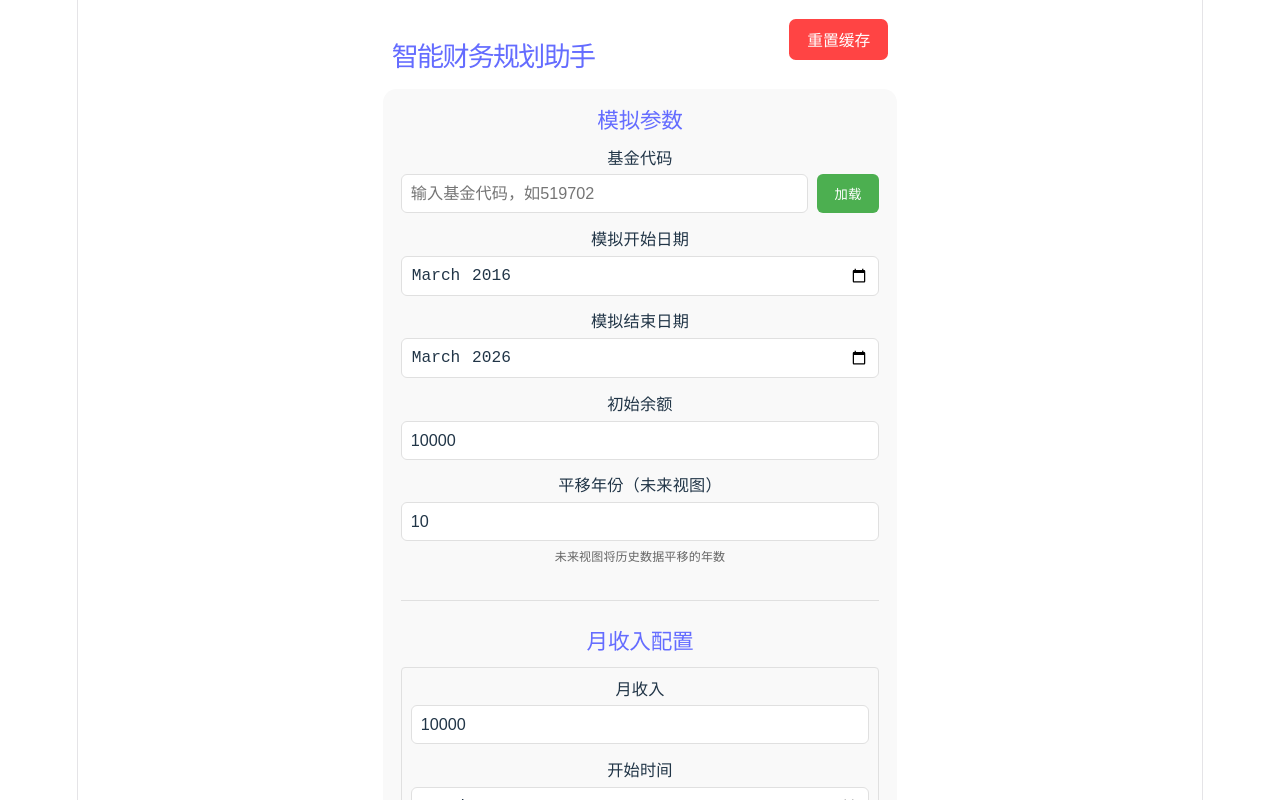
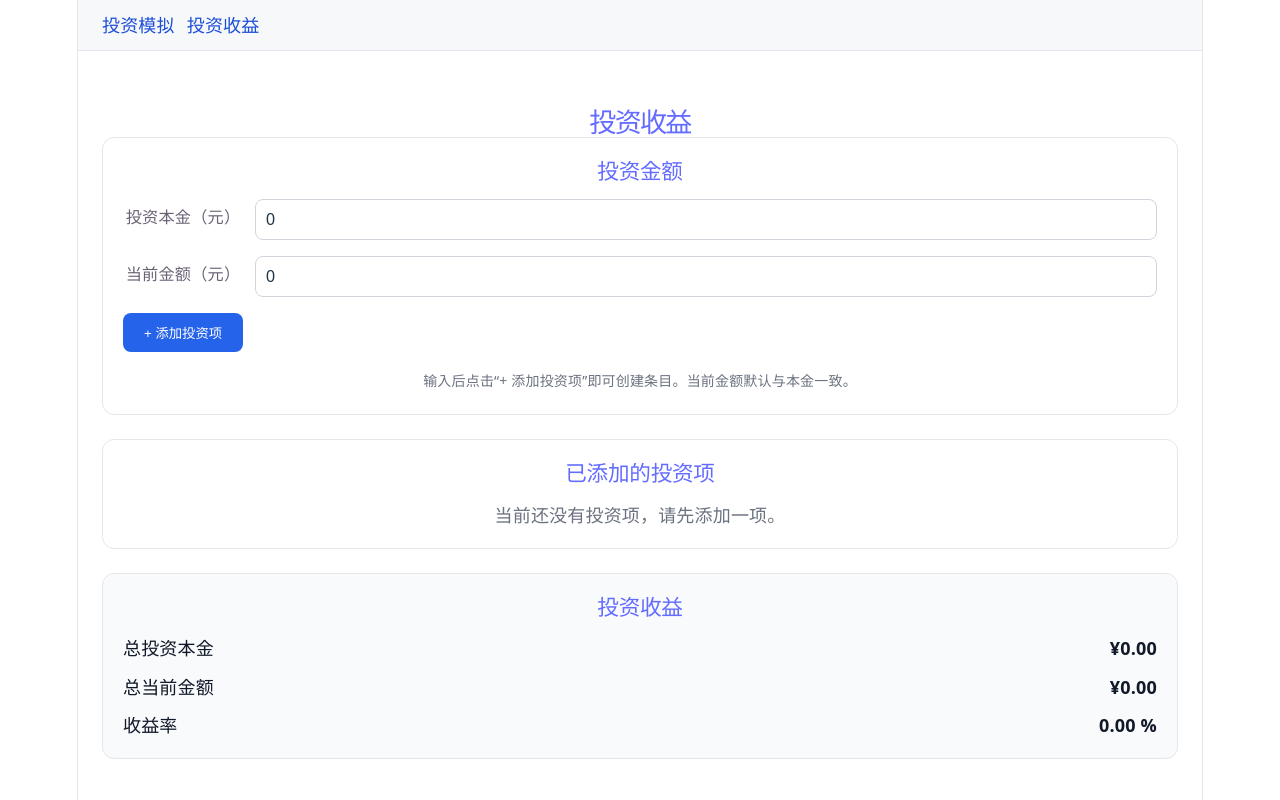
Before and after one commit to qijian-deep/smart-financial-steward, a React (Vite) app: page /returns in a window 1280 px wide. Shown: the top 800 px of the page. Built offline with nearby package versions, Linux system fonts and the light colour scheme.

Commit message:
feat(投资回报)：新增投资回报功能，并支持本地存储

```diff
--- a/package.json
+++ b/package.json
@@ -18,6 +18,7 @@
     "react": "^19.2.4",
     "react-dom": "^19.2.4",
     "react-is": "^19.2.5",
+    "react-router-dom": "^6.14.2",
     "recharts": "^3.8.1"
   },
   "devDependencies": {
--- /dev/null
+++ b/src/components/InvestmentReturns.tsx
@@ -0,0 +1,153 @@
+import { useMemo, useState } from 'react'
+import { investmentReturnsService } from '../services/InvestmentReturnsService'
+import type { InvestmentItem } from '../types'
+
+function formatCurrency(value: number) {
+  return value.toLocaleString('zh-CN', { style: 'currency', currency: 'CNY', maximumFractionDigits: 2 })
+}
+
+function formatPercentage(value: number) {
+  return `${value.toFixed(2)} %`
+}
+
+export default function InvestmentReturns() {
+  const [items, setItems] = useState<InvestmentItem[]>(investmentReturnsService.getItems())
+  const [newPrincipal, setNewPrincipal] = useState<string>('0')
+  const [newCurrentAmount, setNewCurrentAmount] = useState<string>('0')
+
+  const totalPrincipal = useMemo(() => items.reduce((sum, item) => sum + item.principal, 0), [items])
+  const totalCurrent = useMemo(() => items.reduce((sum, item) => sum + item.currentAmount, 0), [items])
+  const returnsPercent = useMemo(() => {
+    if (totalPrincipal <= 0) return 0
+    return ((totalCurrent / totalPrincipal - 1) * 100)
+  }, [totalCurrent, totalPrincipal])
+
+  const saveItems = (nextItems: InvestmentItem[]) => {
+    setItems(nextItems)
+    investmentReturnsService.saveItems(nextItems)
+  }
+
+  const handleAddItem = () => {
+    const principal = Number(newPrincipal)
+    const currentAmount = Number(newCurrentAmount)
+    if (principal <= 0 || currentAmount < 0) return
+
+    const nextItem: InvestmentItem = {
+      id: `${Date.now()}-${Math.random().toString(16).slice(2)}`,
+      principal,
+      currentAmount: currentAmount || principal
+    }
+
+    saveItems([...items, nextItem])
+    setNewPrincipal('0')
+    setNewCurrentAmount(String(principal))
+  }
+
+  const handleUpdateItem = (id: string, field: 'principal' | 'currentAmount', value: number) => {
+    const nextItems = items.map((item) => item.id === id ? { ...item, [field]: value } : item)
+    saveItems(nextItems)
+  }
+
+  return (
+    <div style={{ padding: 24, fontFamily: 'system-ui, -apple-system, BlinkMacSystemFont, "Segoe UI", sans-serif' }}>
+      <h1>投资收益</h1>
+      <section style={{ marginBottom: 24, padding: 20, border: '1px solid #e5e7eb', borderRadius: 12, background: '#ffffff' }}>
+        <h2 style={{ marginBottom: 16 }}>投资金额</h2>
+        <div style={{ display: 'grid', gap: 16, marginBottom: 16 }}>
+          <div style={{ display: 'flex', gap: 12, alignItems: 'center' }}>
+            <label style={{ width: 120 }}>投资本金（元）</label>
+            <input
+              type="number"
+              value={newPrincipal}
+              min={0}
+              step={100}
+              onChange={(event) => setNewPrincipal(event.target.value)}
+              style={{ flex: 1, padding: 10, border: '1px solid #d1d5db', borderRadius: 8 }}
+            />
+          </div>
+          <div style={{ display: 'flex', gap: 12, alignItems: 'center' }}>
+            <label style={{ width: 120 }}>当前金额（元）</label>
+            <input
+              type="number"
+              value={newCurrentAmount}
+              min={0}
+              step={100}
+              onChange={(event) => setNewCurrentAmount(event.target.value)}
+              style={{ flex: 1, padding: 10, border: '1px solid #d1d5db', borderRadius: 8 }}
+            />
+          </div>
+          <button
+            type="button"
+            onClick={handleAddItem}
+            style={{ width: 120, padding: '10px 16px', border: 'none', borderRadius: 8, background: '#2563eb', color: '#ffffff', cursor: 'pointer' }}
+          >
+            + 添加投资项
+          </button>
+        </div>
+        <div style={{ marginTop: 12 }}>
+          <div style={{ fontSize: 14, color: '#6b7280' }}>输入后点击“+ 添加投资项”即可创建条目。当前金额默认与本金一致。</div>
+        </div>
+      </section>
+
+      <section style={{ marginBottom: 24, padding: 20, border: '1px solid #e5e7eb', borderRadius: 12, background: '#ffffff' }}>
+        <h2 style={{ marginBottom: 16 }}>已添加的投资项</h2>
+        {items.length === 0 ? (
+          <div style={{ color: '#6b7280' }}>当前还没有投资项，请先添加一项。</div>
+        ) : (
+          <div style={{ display: 'grid', gap: 16 }}>
+            {items.map((item) => (
+              <div key={item.id} style={{ padding: 16, border: '1px solid #e5e7eb', borderRadius: 10, background: '#f9fafb' }}>
+                <div style={{ display: 'grid', gap: 12, gridTemplateColumns: '1fr 1fr', marginBottom: 12 }}>
+                  <div>
+                    <label style={{ display: 'block', marginBottom: 6, color: '#374151' }}>投资本金（元）</label>
+                    <input
+                      type="number"
+                      value={item.principal}
+                      min={0}
+                      step={100}
+                      onChange={(event) => handleUpdateItem(item.id, 'principal', Number(event.target.value))}
+                      style={{ width: '100%', padding: 10, border: '1px solid #d1d5db', borderRadius: 8 }}
+                    />
+                  </div>
+                  <div>
+                    <label style={{ display: 'block', marginBottom: 6, color: '#374151' }}>当前金额（元）</label>
+                    <input
+                      type="number"
+                      value={item.currentAmount}
+                      min={0}
+                      step={100}
+                      onChange={(event) => handleUpdateItem(item.id, 'currentAmount', Number(event.target.value))}
+                      style={{ width: '100%', padding: 10, border: '1px solid #d1d5db', borderRadius: 8 }}
+                    />
+                  </div>
+                </div>
+                <div style={{ display: 'flex', justifyContent: 'space-between', gap: 12 }}>
+                  <div>本金：{formatCurrency(item.principal)}</div>
+                  <div>当前：{formatCurrency(item.currentAmount)}</div>
+                </div>
+              </div>
+            ))}
+          </div>
+        )}
+      </section>
+
+      <section style={{ padding: 20, border: '1px solid #e5e7eb', borderRadius: 12, background: '#f8fafc' }}>
+        <h2 style={{ marginBottom: 16 }}>投资收益</h2>
+        <div style={{ display: 'grid', gap: 12 }}>
+          <div style={{ display: 'flex', justifyContent: 'space-between', alignItems: 'center', color: '#111827' }}>
+            <span>总投资本金</span>
+            <strong>{formatCurrency(totalPrincipal)}</strong>
+          </div>
+          <div style={{ display: 'flex', justifyContent: 'space-between', alignItems: 'center', color: '#111827' }}>
+            <span>总当前金额</span>
+            <strong>{formatCurrency(totalCurrent)}</strong>
+          </div>
+          <div style={{ display: 'flex', justifyContent: 'space-between', alignItems: 'center', color: '#111827', fontSize: 18 }}>
+            <span>收益率</span>
+            <strong>{formatPercentage(returnsPercent)}</strong>
+          </div>
+        </div>
+      </section>
+    </div>
+  )
+}
--- a/src/main.tsx
+++ b/src/main.tsx
@@ -1,10 +1,22 @@
 import { StrictMode } from 'react'
 import { createRoot } from 'react-dom/client'
+import { BrowserRouter, Routes, Route, Link, Navigate } from 'react-router-dom'
 import './index.css'
 import App from './App'
+import InvestmentReturns from './components/InvestmentReturns'
 
 createRoot(document.getElementById('root')!).render(
   <StrictMode>
-    <App />
+    <BrowserRouter>
+      <div style={{ padding: '12px 24px', background: '#f6f8fa', borderBottom: '1px solid #e4e7ec', display: 'flex', gap: '12px', alignItems: 'center' }}>
+        <Link to="/" style={{ fontWeight: 700, color: '#1d4ed8', textDecoration: 'none' }}>投资模拟</Link>
+        <Link to="/returns" style={{ fontWeight: 700, color: '#1d4ed8', textDecoration: 'none' }}>投资收益</Link>
+      </div>
+      <Routes>
+        <Route path="/" element={<App />} />
+        <Route path="/returns" element={<InvestmentReturns />} />
+        <Route path="*" element={<Navigate to="/" replace />} />
+      </Routes>
+    </BrowserRouter>
   </StrictMode>,
 )
--- /dev/null
+++ b/src/services/InvestmentReturnsService.ts
@@ -0,0 +1,44 @@
+import type { InvestmentItem } from '../types'
+
+const STORAGE_KEY = 'smartFinancialSteward_returnsData'
+
+class InvestmentReturnsService {
+  private investmentItems: InvestmentItem[] = []
+
+  constructor() {
+    this.investmentItems = this.loadFromStorage()
+  }
+
+  getItems() {
+    return this.investmentItems
+  }
+
+  saveItems(items: InvestmentItem[]) {
+    this.investmentItems = items
+    try {
+      localStorage.setItem(STORAGE_KEY, JSON.stringify(items))
+    } catch (error) {
+      console.error('Failed to save investment returns data:', error)
+    }
+  }
+
+  loadFromStorage(): InvestmentItem[] {
+    try {
+      const raw = localStorage.getItem(STORAGE_KEY)
+      if (!raw) return []
+      const parsed = JSON.parse(raw)
+      if (Array.isArray(parsed)) {
+        return parsed.map((item) => ({
+          id: item.id,
+          principal: Number(item.principal) || 0,
+          currentAmount: Number(item.currentAmount) || 0
+        }))
+      }
+    } catch (error) {
+      console.error('Failed to load investment returns data:', error)
+    }
+    return []
+  }
+}
+
+export const investmentReturnsService = new InvestmentReturnsService()
--- a/src/types/index.ts
+++ b/src/types/index.ts
@@ -149,6 +149,12 @@ export interface CurrentAccount {
   annualRate: number
 }
 
+export interface InvestmentItem {
+  id: string
+  principal: number
+  currentAmount: number
+}
+
 export interface SimulationParams {
   startDate: string
   endDate: string
--- a/vite.config.ts
+++ b/vite.config.ts
@@ -4,7 +4,7 @@ import react from '@vitejs/plugin-react'
 // https://vite.dev/config/
 export default defineConfig({
   plugins: [react()],
-  base: '/smart-financial-steward/',
+  base: './',
   server: {
     host: '0.0.0.0',  // 允许外部访问
     port: 5173,       // 默认端口
```
Also changed, not shown: 2 other files (tests, documents, lock files or other folders).
